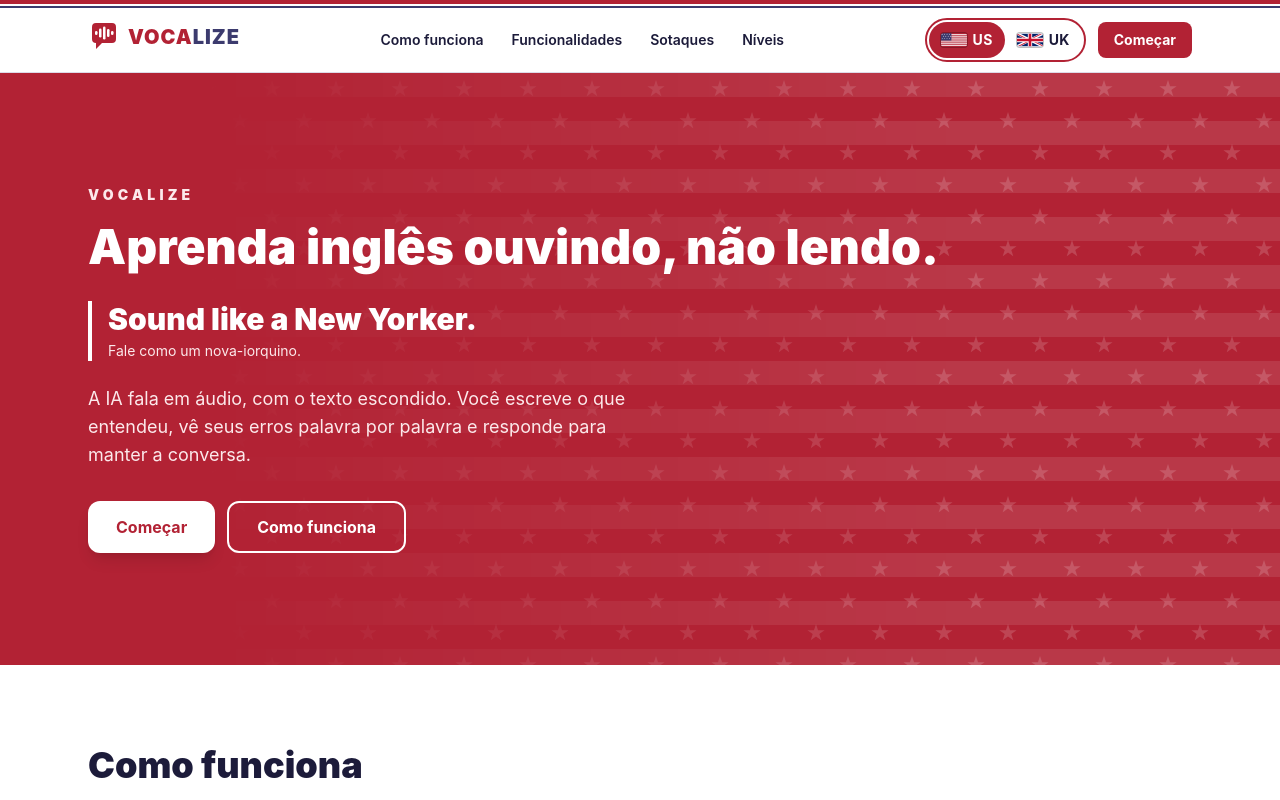
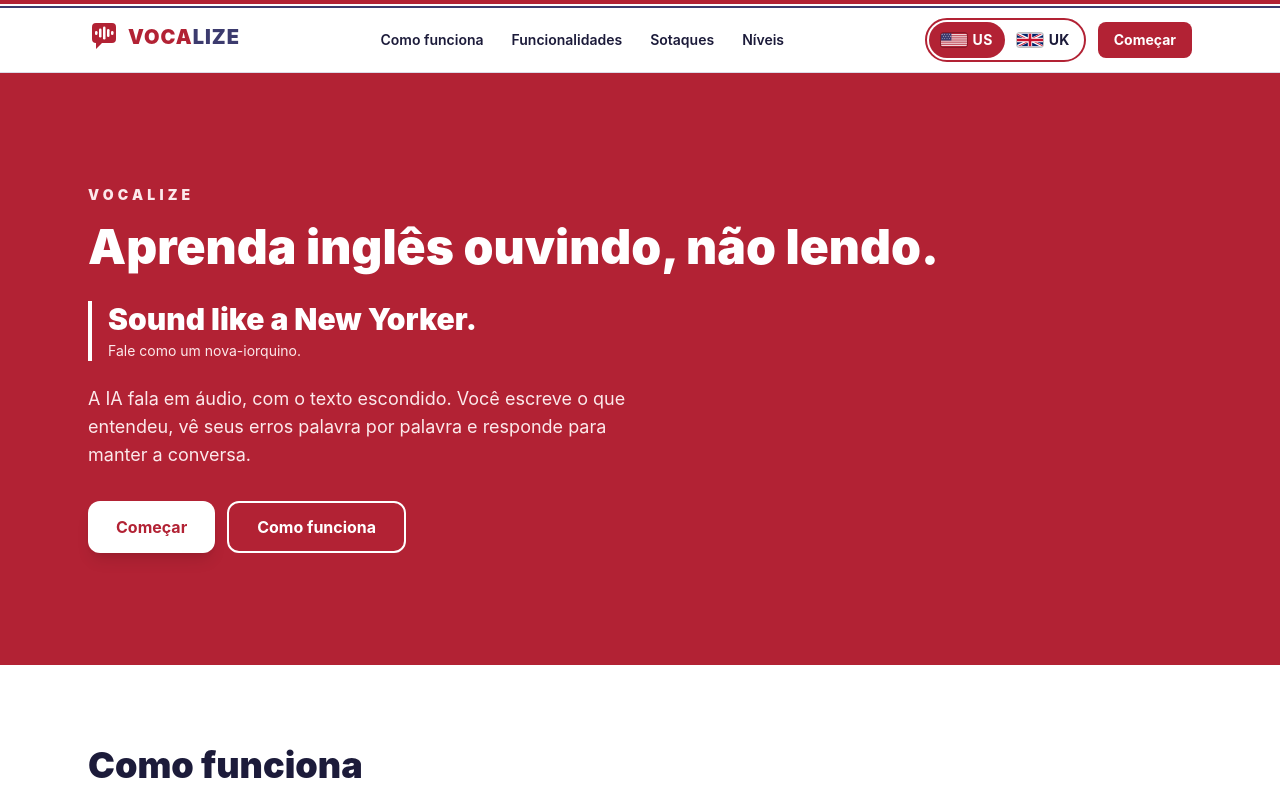
Before and after one commit to PMGmenegon/Vocalize, a React (Vite) app in the folder frontend/: page / in a window 1280 px wide. Shown: the top 800 px of the page. Built offline with nearby package versions, Linux system fonts and the light colour scheme.

Commit message:
refactor(frontend): remove hero background pattern

```diff
--- a/frontend/src/components/home/Hero.tsx
+++ b/frontend/src/components/home/Hero.tsx
@@ -9,7 +9,6 @@ export default function Hero() {
 
   return (
     <section className="surface-brand relative isolate overflow-hidden bg-brand text-on-brand">
-      <div className="hero-deco absolute inset-0 -z-10" aria-hidden="true" />
       <div className="mx-auto max-w-6xl px-4 py-16 sm:px-6 sm:py-24 lg:py-28">
         <div>
           <h1>
--- a/frontend/src/index.css
+++ b/frontend/src/index.css
@@ -131,17 +131,6 @@ html[data-accent="uk"] {
   }
 }
 
-@keyframes scene-in {
-  from {
-    opacity: 0;
-    transform: translateY(6px);
-  }
-  to {
-    opacity: 1;
-    transform: none;
-  }
-}
-
 /* ---------------------------------------------------------------------
    Detalhes gráficos de cada tema
    --------------------------------------------------------------------- */
@@ -159,11 +148,6 @@ html[data-accent="uk"] {
       stroke 400ms ease !important;
   }
 
-  /* Ilustrações entram com fade quando o modo muda (a troca remonta o SVG). */
-  .scene-in {
-    animation: scene-in 450ms ease-out both;
-  }
-
   /* Faixa fina no topo: cor da marca, branco e cor secundária. */
   .accent-stripe {
     height: 8px;
@@ -173,32 +157,6 @@ html[data-accent="uk"] {
       var(--on-brand) 50% 75%,
       var(--accent) 75% 100%
     );
-  }
-
-  /* Camada decorativa do hero: estrelas e listras (US) ou cruz (UK). */
-  .hero-deco {
-    pointer-events: none;
-    -webkit-mask-image: linear-gradient(to left, #000 25%, transparent 85%);
-    mask-image: linear-gradient(to left, #000 25%, transparent 85%);
-  }
-
-  html[data-accent="us"] .hero-deco {
-    background-image:
-      url("./assets/deco/us-stars.svg"),
-      repeating-linear-gradient(
-        to bottom,
-        rgb(255 255 255 / 0.1) 0 24px,
-        transparent 24px 48px
-      );
-    background-size:
-      64px 64px,
-      auto;
-  }
-
-  html[data-accent="uk"] .hero-deco {
-    background-image: url("./assets/deco/uk-cross.svg");
-    background-size: cover;
-    background-position: center;
   }
 }
 
```
Also changed, not shown: frontend/src/assets/deco/uk-cross.svg (deleted), frontend/src/assets/deco/us-stars.svg (deleted).
